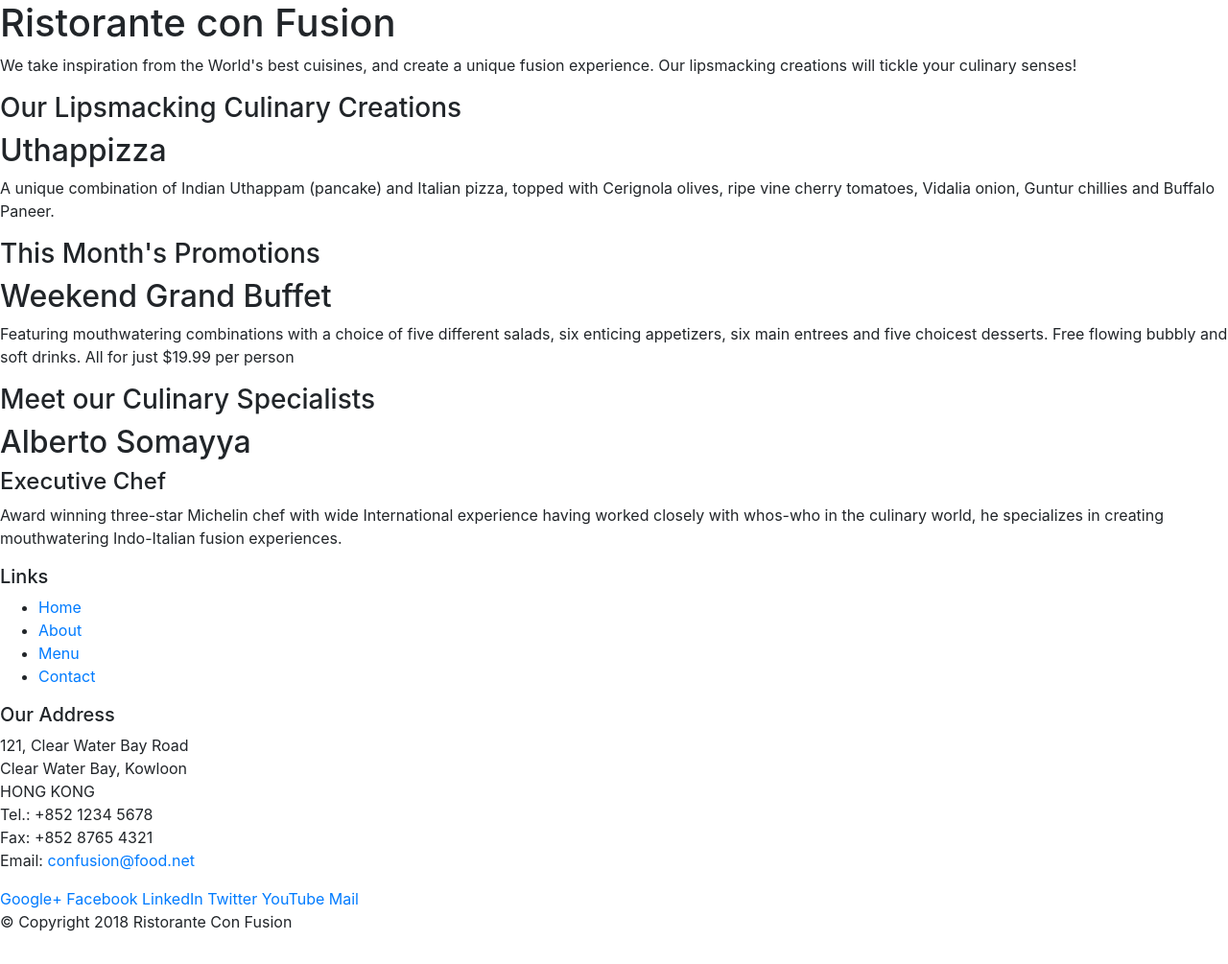
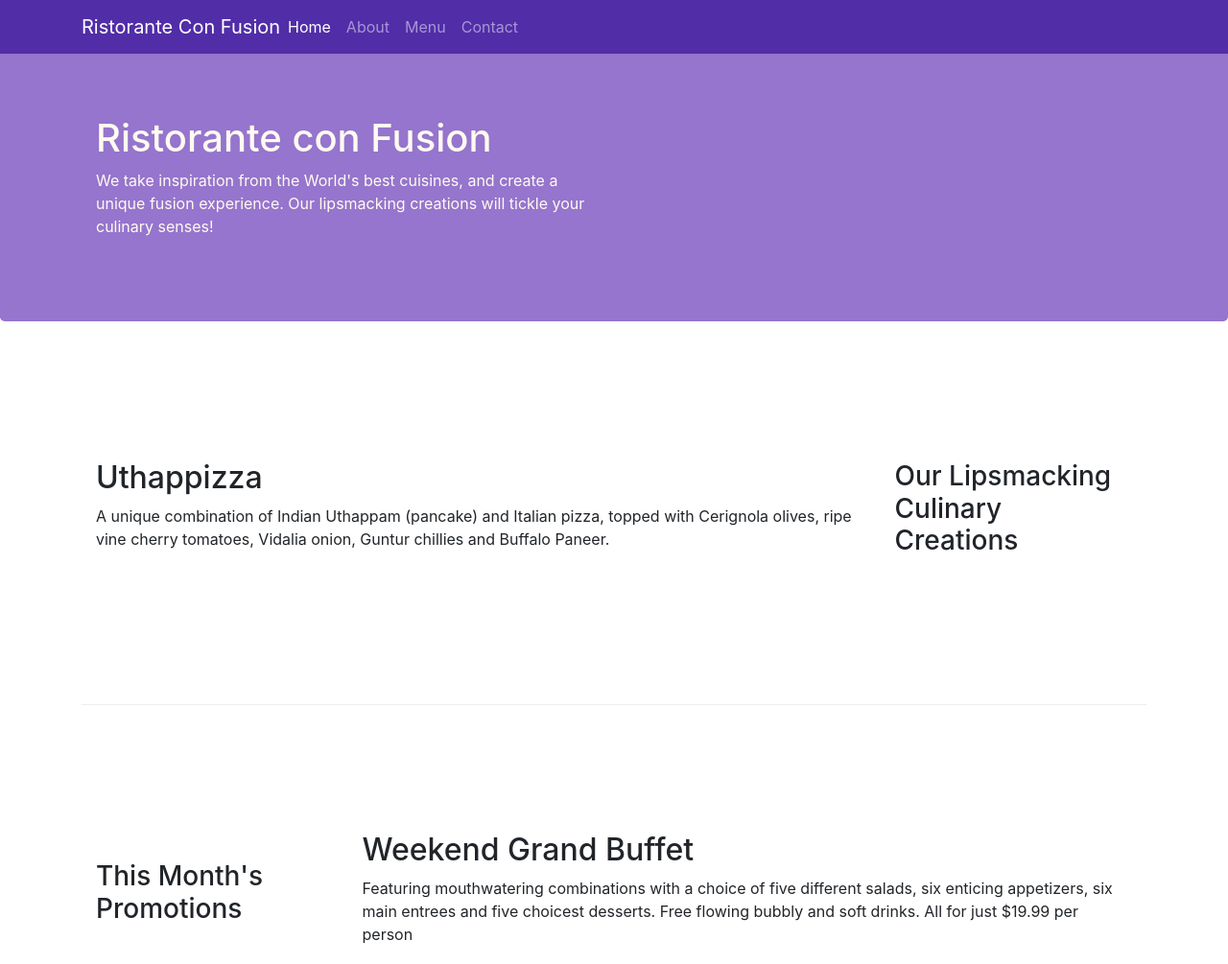
Before and after one commit to OscarGichana/bootstrap, a website: page index.html in a window 1280 px wide. Shown: the top 1005 px of the page at 96% size. Drawn offline with nearby package versions, Linux system fonts and the light colour scheme.

Commit message:
nav-bar and breadcrumps

```diff
--- /dev/null
+++ b/css/styles.css
@@ -0,0 +1,37 @@
+.row-header{
+  margin:0px auto;
+  padding:0px;
+}
+
+.row-content {
+  margin:0px auto;
+  padding: 50px 0px 50px 0px;
+  border-bottom: 1px ridge;
+  min-height:400px;
+}
+
+.footer{
+  background-color: #D1C4E9;
+  margin:0px auto;
+  padding: 20px 0px 20px 0px;
+}
+.jumbotron {
+  padding:70px 30px 70px 30px;
+  margin:0px auto;
+  background: #9575CD ;
+  color:floralwhite;
+}
+
+address{
+  font-size:80%;
+  margin:0px;
+  color:#0f0f0f;
+}
+body{
+  padding:50px 0px 0px 0px;
+  z-index:0;
+}
+
+.navbar-dark {
+   background-color: #512DA8;
+}
--- a/index.html
+++ b/index.html
@@ -9,6 +9,8 @@
 
     <!-- Bootstrap CSS -->
     <link rel="stylesheet" href="node_modules/bootstrap/dist/css/bootstrap.min.css">
+    <link href="css/styles.css" rel="stylesheet">
+
 
     <title>Ristorante Con Fusion</title>
 
@@ -16,46 +18,65 @@
 
 <body>
 
+    <nav class="navbar navbar-dark navbar-expand-sm fixed-top">
+        <div class="container">
+            <button class="navbar-toggler" type="button" data-toggle="collapse" data-target="#Navbar">
+                <span class="navbar-toggler-icon"></span>
+            </button>
+            <a class="navbar-brand mr-auto" href="#">Ristorante Con Fusion</a>
+                <div class="collapse navbar-collapse" id="Navbar">
+                    <ul class="navbar-nav mr-auto">
+                        <li class="nav-item active"><a class="nav-link" href="#">Home</a></li>
+                        <li class="nav-item"><a class="nav-link" href="./aboutus.html">About</a></li>
+                        <li class="nav-item"><a class="nav-link" href="#">Menu</a></li>
+                        <li class="nav-item"><a class="nav-link" href="#">Contact</a></li>
+                    </ul>
+                </div>
+        </div>
+    </nav>
+
     <header>
-        <div>
-            <div>
-                <div>
+        <div class="jumbotron">
+            <div class="container">
+                <div class="row row-header">
+                    <div class="col-12 col-sm-6">
                     <h1>Ristorante con Fusion</h1>
                     <p>We take inspiration from the World's best cuisines, and create a unique fusion experience. Our lipsmacking creations will tickle your culinary senses!</p>
+                    </div>
                 </div>
-                <div>
-                </div>
+                <div class="col-12 col-sm"></div>
             </div>
         </div>
     </header>
 
-    <div>
-        <div>
-            <div>
+
+    <div class="container">
+        <div class="row row-content align-items-center">
+            <div class="col-12 col-sm-4 order-sm-last  col-md-3">
                 <h3>Our Lipsmacking Culinary Creations</h3>
             </div>
-            <div>
+            <div class="col col-sm order-sm-first col-md">
                 <h2>Uthappizza</h2>
                 <p>A unique combination of Indian Uthappam (pancake) and Italian pizza, topped with Cerignola olives, ripe vine cherry tomatoes, Vidalia onion, Guntur chillies and Buffalo Paneer.</p>
             </div>
         </div>
 
 
-        <div>
-            <div>
+        <div class="row row-content align-items-center">
+            <div class="col-12 col-sm-4 col-md-3">
                 <h3>This Month's Promotions</h3>
             </div>
-            <div>
+            <div class="col col-sm col-md">
                 <h2>Weekend Grand Buffet</h2>
                 <p>Featuring mouthwatering combinations with a choice of five different salads, six enticing appetizers, six main entrees and five choicest desserts. Free flowing bubbly and soft drinks. All for just $19.99 per person </p>
             </div>
         </div>
 
-        <div>
-            <div>
+        <div class="row row-content align-items-center">
+            <div class="col-12 col-sm-4 order-sm-last col-md-3">
                 <h3>Meet our Culinary Specialists</h3>
             </div>
-            <div>
+            <div class="col col-sm order-sm-first col-md">
                 <h2>Alberto Somayya</h2>
                 <h4>Executive Chef</h4>
                 <p>Award winning three-star Michelin chef with wide International experience having worked closely with whos-who in the culinary world, he specializes in creating mouthwatering Indo-Italian fusion experiences. </p>
@@ -63,19 +84,19 @@
         </div>
     </div>
 
-    <footer>
-        <div>
-            <div>
-                <div>
+    <footer class="footer">
+        <div class="container">
+            <div class="row">
+                <div class="col-4 offset-1 col-sm-2">
                     <h5>Links</h5>
-                    <ul>
+                    <ul class="list-unstyled">
                         <li><a href="#">Home</a></li>
-                        <li><a href="#">About</a></li>
+                        <li><a href="aboutus.html">About</a></li>
                         <li><a href="#">Menu</a></li>
                         <li><a href="#">Contact</a></li>
                     </ul>
                 </div>
-                <div>
+                <div clas="col-7 col-sm-5">
                     <h5>Our Address</h5>
                     <address>
 		              121, Clear Water Bay Road<br>
@@ -86,22 +107,22 @@
 		              Email: <a href="mailto:confusion@food.net">confusion@food.net</a>
 		           </address>
                 </div>
-                <div>
-                    <div>
+                    <div class="col-12 col-sm-4 align-self-center offset-sm-3">
+                        <div class="text-center">
                         <a href="http://google.com/+">Google+</a>
                         <a href="http://www.facebook.com/profile.php?id=">Facebook</a>
                         <a href="http://www.linkedin.com/in/">LinkedIn</a>
                         <a href="http://twitter.com/">Twitter</a>
                         <a href="http://youtube.com/">YouTube</a>
                         <a href="mailto:">Mail</a>
+                      </div>
+                </div>
+           </div>
+                <div class="row justify-content-center">
+                    <div class="col-auto">
+                        <p>© Copyright 2018 Ristorante Con Fusion</p>
                     </div>
                 </div>
-           </div>
-           <div>
-                <div>
-                    <p>© Copyright 2018 Ristorante Con Fusion</p>
-                </div>
-           </div>
         </div>
     </footer>
 
```
Also changed, not shown: aboutus.html (added, +136 -0 lines).
